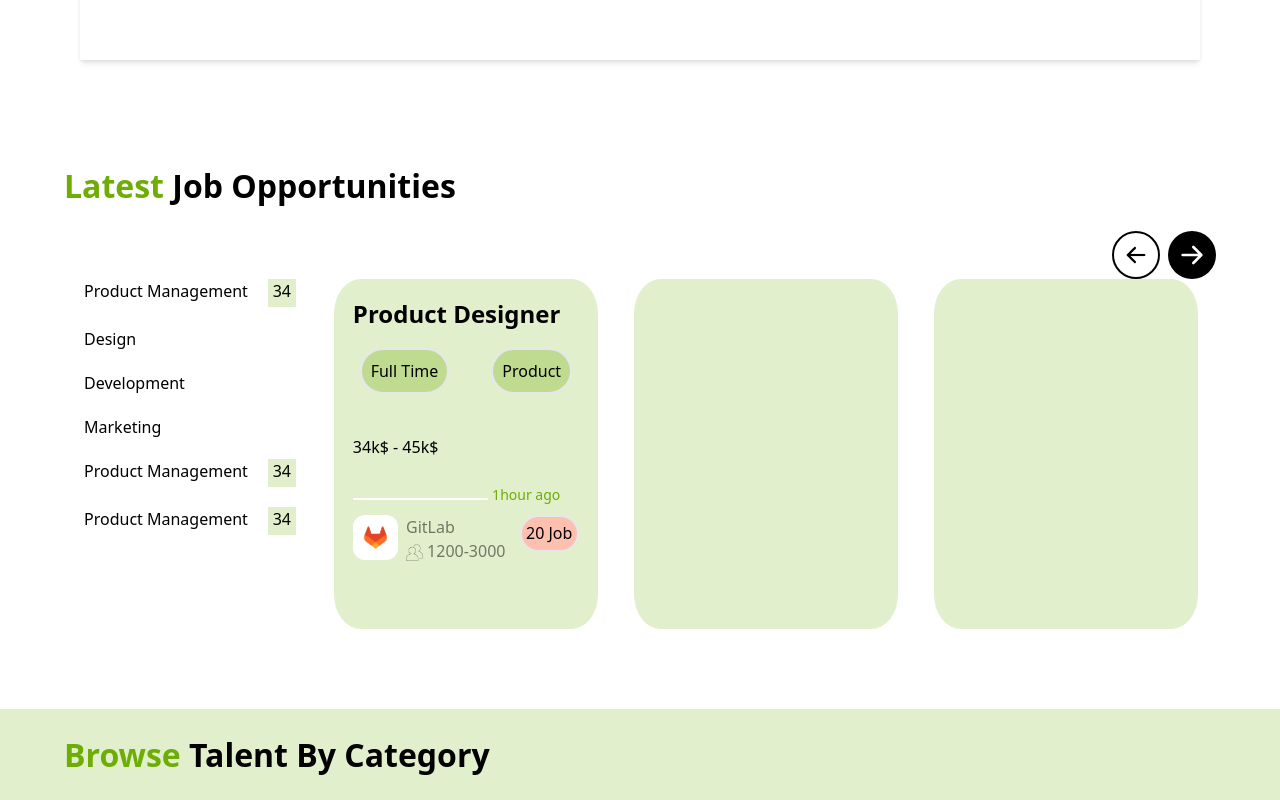
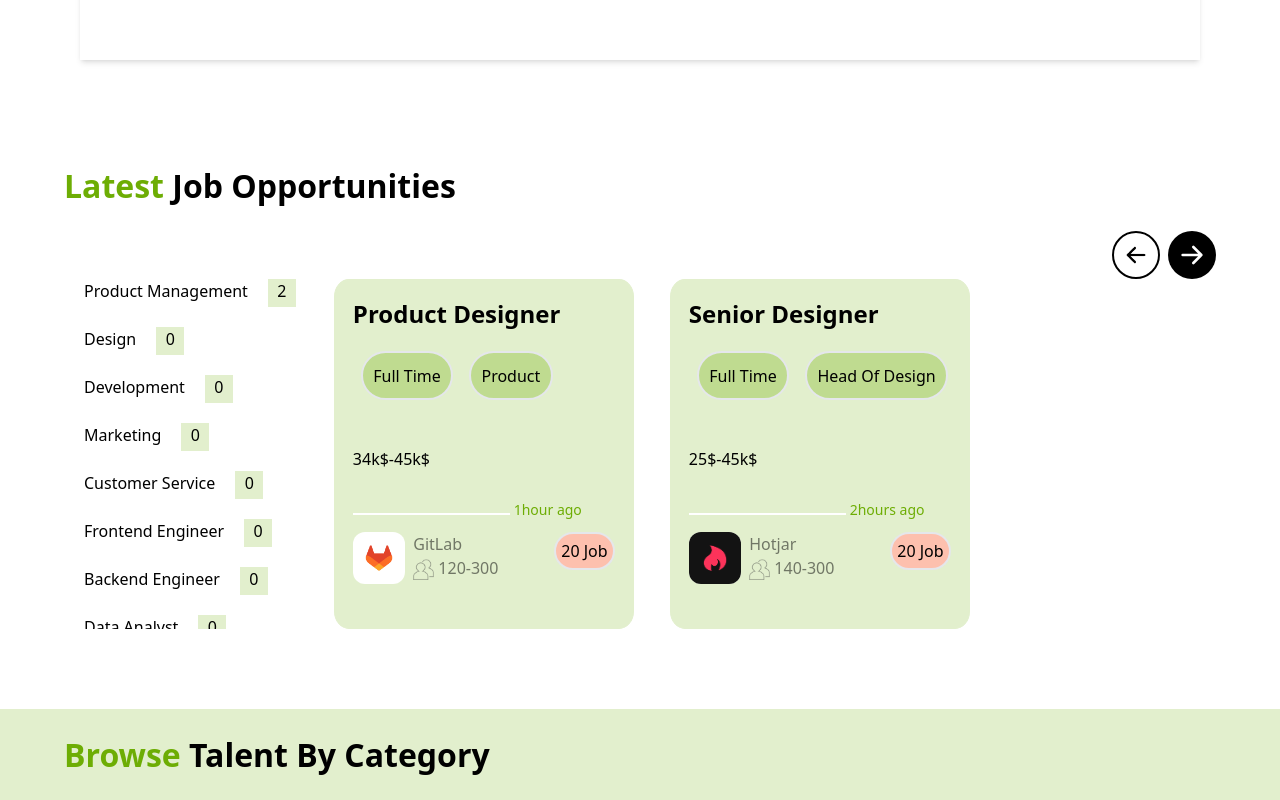
Before and after one commit to a9aly/USAM_Freelance_REACTJS, a React (Vite) app: page / in a window 1280 px wide. Shown: the part 997-1797 px from the top of the page. Built offline with nearby package versions, Linux system fonts and the light colour scheme.

Commit message:
add: post a new job works now

```diff
--- a/src/components/home/Home.jsx
+++ b/src/components/home/Home.jsx
@@ -1,9 +1,112 @@
 import { useSelector } from "react-redux";
-import Navbar from "../navbar/Navbar";
+import { useState } from "react";
 const Home = () => {
   const data = useSelector((state) => state.post);
+  const [activeCategory, setActiveCategory] = useState("product management");
+  let jobTemplate = {
+    category: "Product Management",
+    job_title: "",
+    type: "",
+    department: "",
+    salary: "",
+    timestamp: "",
+    company: "",
+    logo: "",
+    no_applicants: "",
+    no_jobs: "",
+  };
+  const [jobPost, setJobPost] = useState(jobTemplate);
+  const handlePostEvent = (e) => {
+    e.preventDefault();
+    console.log(jobPost);
+  };
+
   return (
     <div className="flex flex-col absolute top-[15%] w-[100vw] ">
+      {/*Form */}
+      <form
+        id="post_form"
+        className="w-[80%] h-fit top-[30%] z-20 hidden border-4 border-white shadow-xl"
+      >
+        <h1>
+          Post Your Job!
+          <img
+            src="close.svg"
+            className=" hidden sm:inline absolute w-10 right-[5%] cursor-pointer"
+            alt="close icon"
+            onClick={() => {
+              document.getElementById("post_form").style.display = "none";
+              document.getElementById("post_form").reset();
+            }}
+          />
+        </h1>
+        <label>Category</label>
+        <select
+          className="capitalize h-[50px] w-full text-xl text-center mt-[10px]"
+          onChange={(e) => {
+            setJobPost({ ...jobPost, category: e.target.value });
+          }}
+        >
+          {data.categories.map((category) => (
+            <option key={category.name}>{category.name}</option>
+          ))}
+        </select>
+        <label>Job Title</label>
+        <input
+          id="job-title"
+          placeholder="ex. Product Designer"
+          onChange={(e) =>
+            setJobPost({ ...jobPost, job_title: e.target.value })
+          }
+        />
+        <label>Job Type</label>
+        <input
+          id="type"
+          placeholder="ex. Full Time"
+          onChange={(e) => setJobPost({ ...jobPost, type: e.target.value })}
+        />
+        <label>Department</label>
+        <input
+          id="department"
+          placeholder="ex. Head of Design"
+          onChange={(e) =>
+            setJobPost({ ...jobPost, department: e.target.value })
+          }
+        />
+        <label>Salary</label>
+        <input
+          id="salary"
+          placeholder="Range Annual ex. 34k$-45k$"
+          onChange={(e) => setJobPost({ ...jobPost, salary: e.target.value })}
+        />
+        <label>Company Name</label>
+        <input
+          id="company"
+          placeholder="ex. GitLab"
+          onChange={(e) =>
+            setJobPost({
+              ...jobPost,
+              company: e.target.value,
+              logo: e.target.value + ".png",
+            })
+          }
+        />
+        <button className="mt-[15px]" onClick={handlePostEvent}>
+          Submit
+        </button>
+        <button
+          className="mt-[15px]"
+          onClick={(e) => {
+            e.preventDefault();
+            document.getElementById("post_form").style.display = "none";
+            document.getElementById("post_form").reset();
+            setJobPost(jobTemplate);
+          }}
+        >
+          Cancel
+        </button>
+      </form>
+
       {/* Post Projcet */}
       <div className="wrapper md:h-[40%] bg-pri-color w-full flex flex-row">
         <div className="flex flex-col w-[60%]">
@@ -20,7 +123,12 @@ const Home = () => {
             <img src="avatar.png" className="w-[40px] h-[40px]" />
             <img src="avatar.png" className="w-[40px] h-[40px]" />
             <img src="avatar.png" className="w-[40px] h-[40px]" />
-            <button className=" text-white bg-button-color p-3 ml-10">
+            <button
+              className=" text-white bg-button-color p-3 ml-10"
+              onClick={() =>
+                (document.getElementById("post_form").style.display = "block")
+              }
+            >
               Post Project
             </button>
           </div>
@@ -95,29 +203,19 @@ const Home = () => {
         <div className="flex flex-row w-full justify-between">
           {/* Choose Category */}
           <div
-            className="overflow-y-scroll h-[300px] flex flex-col gap-5 min-w-[30%] sm:min-w-fit"
+            className="overflow-y-scroll h-[350px] flex flex-col gap-5 min-w-[30%] sm:min-w-fit"
             dir="rtl"
           >
-            <div dir="ltr" className="ml-5">
-              Product Management
+            {data.categories.map((category) => (
+              <div
+                key={category.name}
+                dir="ltr"
+                className="ml-5 capitalize cursor-pointer hover:text-button-color"
+                onClick={() => setActiveCategory(category.name)}
+              >
+                {category.name}
                 <span className=" bg-pri-color mr-5 ml-5 w-7 h-7 inline-block text-center">
-                34
-              </span>
-            </div>
-            <div dir="ltr" className="ml-5">
-              Design
-            </div>
-            <div dir="ltr" className="ml-5">
-              Development
-            </div>
-            <div dir="ltr" className="ml-5">
-              Marketing
-            </div>
-            {data.jobs.map((post) => (
-              <div key={post.id} dir="ltr" className="ml-5 capitalize">
-                {post.category}
-                <span className=" bg-pri-color mr-5 ml-5 w-7 h-7 inline-block text-center">
-                  34
+                  {category.no_posts}
                 </span>
               </div>
             ))}
@@ -125,35 +223,43 @@ const Home = () => {
 
           {/* view job */}
           <div className="job-container flex-grow ">
-            <div className="job-card">
-              <span className="block text-2xl font-bold mb-[5%]">
-                Product Designer
+            {data.jobs.map((job) => {
+              if (activeCategory === job.category)
+                return (
+                  <div className="job-card" key={job.id}>
+                    <span className="block text-2xl font-bold mb-[5%] capitalize">
+                      {job.job_title}
                     </span>
-              <div className="flex flex-row w-full justify-between">
+                    <div className="flex flex-row w-full flex-wrap lg:flex-nowrap">
                       <span className="block capitalize border-2 bg-button-color bg-opacity-30 rounded-full  p-[4%] m-[3%] whitespace-nowrap">
-                  full time
+                        {job.type}
                       </span>
                       <span className="inline capitalize border-2  bg-button-color bg-opacity-30 rounded-full  p-[4%] m-[3%] whitespace-nowrap">
-                  Product
+                        {job.department}
                       </span>
                     </div>
-              <span className="block mt-[15%] mb-[10%]">34k$ - 45k$</span>
+                    <span className="block mt-[15%] mb-[10%]">
+                      {job.salary}
+                    </span>
                     <span className="block">
                       <span className="inline-block border-b-2 border-white w-[60%] "></span>
                       <span className=" text-[14px] text-button-color">
-                  &nbsp;1hour ago
+                        &nbsp;{job.timestamp}
                       </span>
                     </span>
                     <div className="flex flex-row justify-between mt-[4%] w-full">
                       <img
-                  src="gitlab.png"
+                        src={job.logo}
                         className="w-[20%] h-[25%] mr-2 bg-white rounded-xl"
                       />
                       <span className="opacity-50">
-                  GitLab{" "}
+                        {job.company}
                         <span className="block">
-                    <img src="users.png" className=" w-[15%] inline mr-1 " />
-                    1200-3000
+                          <img
+                            src="users.png"
+                            className=" w-[15%] inline mr-1 "
+                          />
+                          {job.no_applicants}
                         </span>
                       </span>
                       <span className="border-2 bg-jobs-number-color w-fit h-fit rounded-full p-[2%] capitalize whitespace-nowrap">
@@ -161,8 +267,8 @@ const Home = () => {
                       </span>
                     </div>
                   </div>
-            <div className="job-card"></div>
-            <div className="job-card"></div>
+                );
+            })}
           </div>
         </div>
       </div>
--- a/src/components/login/Login.jsx
+++ b/src/components/login/Login.jsx
@@ -42,7 +42,6 @@ const Login = () => {
         required
         placeholder="Email"
         onChange={(e) => setEmail(e.target.value)}
-        value={email}
       />
       <br />
       <label>Password</label>
@@ -50,7 +49,6 @@ const Login = () => {
         type="password"
         required
         placeholder="Password"
-        value={password}
         onChange={(e) => setPassword(e.target.value)}
       ></input>
       <br />
--- a/src/components/navbar/Navbar.jsx
+++ b/src/components/navbar/Navbar.jsx
@@ -44,12 +44,12 @@ const Navbar = () => {
         </div>
 
         <div className="nav-container md:mt-5 ml-8">
-          <button className=" bg-button-color text-white">
-            <Link to="/signup">Sign Up</Link>
-          </button>
-          <button>
-            <Link to="/login">Login</Link>
-          </button>
+          <Link to="/signup">
+            <button className=" bg-button-color text-white">Sign Up</button>
+          </Link>
+          <Link to="/login">
+            <button> Login</button>
+          </Link>
         </div>
 
         <div className="nav-container md:hidden">
--- a/src/db.json
+++ b/src/db.json
@@ -26,6 +26,45 @@
       "password": "asd123"
     }
   ],
+  "categories": [
+    {
+      "name": "product management",
+      "no_posts": 2
+    },
+    {
+      "name": "design",
+      "no_posts": 0
+    },
+    {
+      "name": "development",
+      "no_posts": 0
+    },
+    {
+      "name": "marketing",
+      "no_posts": 0
+    },
+    {
+      "name": "customer service",
+      "no_posts": 0
+    },
+    {
+      "name": "Frontend Engineer",
+      "no_posts": 0
+    },
+    {
+      "name": "Backend Engineer",
+      "no_posts": 0
+    },
+    {
+      "name": "Data Analyst",
+      "no_posts": 0
+    },
+    {
+      "name": "Database Admin",
+      "no_posts": 0
+    }
+  ],
+
   "job": [
     {
       "id": "1",
@@ -34,10 +73,10 @@
       "type": "full time",
       "department": "product",
       "salary": "34k$-45k$",
-      "timestamp": " ",
+      "timestamp": "1hour ago",
       "company": "GitLab",
-      "logo": " ",
-      "no_applicants": "1200-300",
+      "logo": "gitlab.png",
+      "no_applicants": "120-300",
       "no_jobs": "20"
     },
     {
@@ -47,9 +86,9 @@
       "type": "full time",
       "department": "Head of Design",
       "salary": "25$-45k$",
-      "timestamp": " ",
+      "timestamp": "2hours ago",
       "company": "Hotjar",
-      "logo": " ",
+      "logo": "hotjar.png",
       "no_applicants": "140-300",
       "no_jobs": "40"
     }
--- a/src/index.css
+++ b/src/index.css
@@ -165,7 +165,7 @@ input {
   height: 350px;
   margin-left: 2%;
   margin-right: 2%;
-  border-radius: 10%;
+  border-radius: 5%;
   pointer-events: visible;
   padding: 2%;
 }
--- a/src/redux/store/PostSlice.jsx
+++ b/src/redux/store/PostSlice.jsx
@@ -3,6 +3,7 @@ import * as data from "../../db.json";
 const postSlice = createSlice({
   name: "post",
   initialState: {
+    categories: data.categories,
     jobs: data.job,
     no_project_management: 0,
     no_design: 0,
@@ -10,10 +11,15 @@ const postSlice = createSlice({
     no_marketing: 0,
   },
   reducers: {
-    increment: (state, action) => {
-
+    incrementCategory: (state, action) => {
+      state.categories.map((category) =>
+        category.name == action.payload
+          ? category.no_posts + 1
+          : category.no_posts
+      );
     },
   },
 });
 
+export const { incrementCategory } = postSlice.actions;
 export default postSlice.reducer;
```
Also changed, not shown: public/hotjar.png (added). Lines whose indentation alone changed are shown as unchanged.
